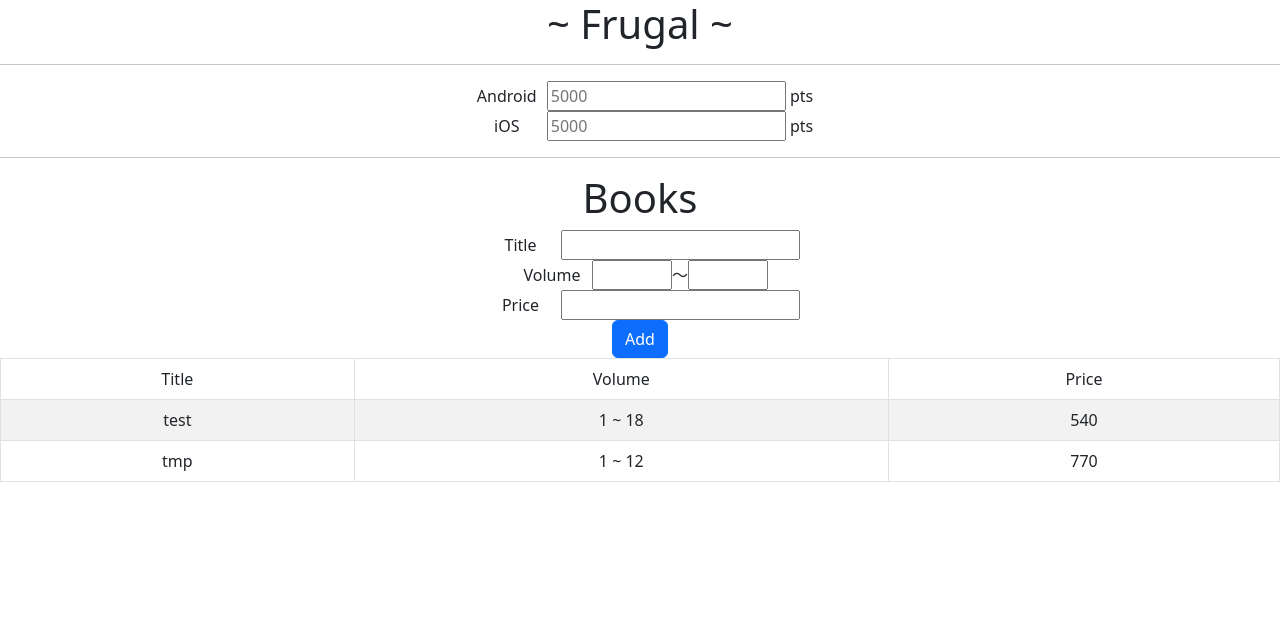
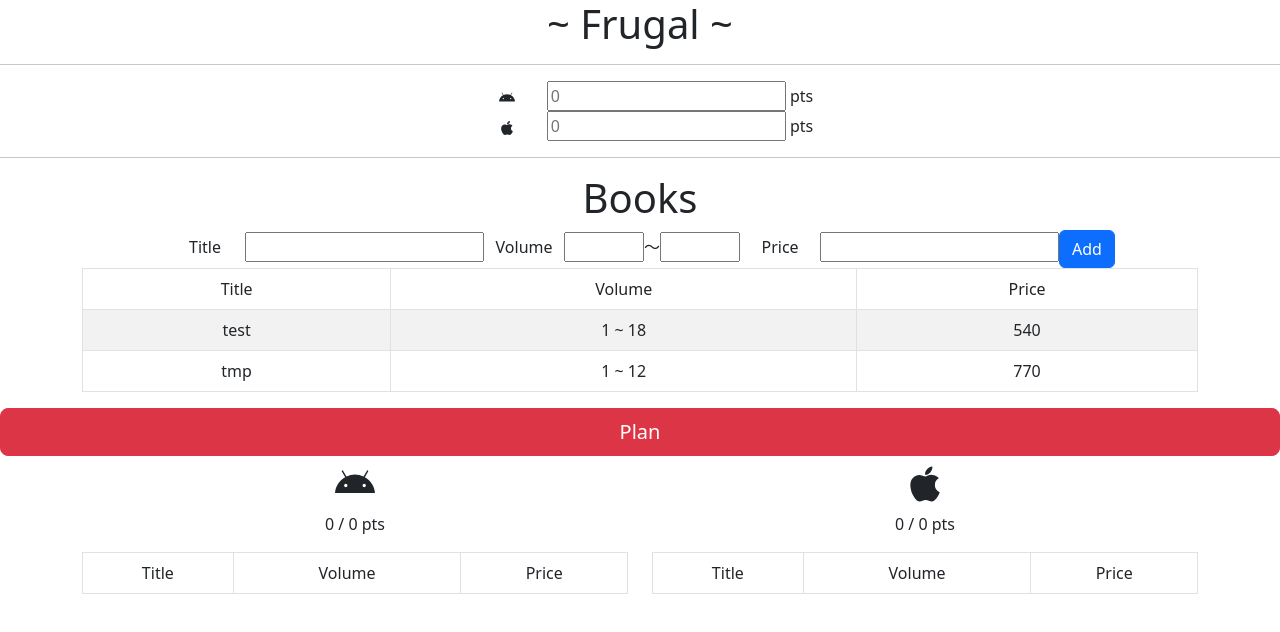
Before and after one commit to face4/Frugal, a React (Create React App) app: page / in a window 1280 px wide. Shown: the top 632 px of the page. Built offline with nearby package versions, Linux system fonts and the light colour scheme.

Commit message:
雛形大体完成

```diff
--- a/package.json
+++ b/package.json
@@ -10,6 +10,7 @@
     "react": "^18.2.0",
     "react-bootstrap": "^2.4.0",
     "react-dom": "^18.2.0",
+    "react-icons": "^4.4.0",
     "react-scripts": "5.0.1",
     "web-vitals": "^2.1.4"
   },
--- a/src/App.js
+++ b/src/App.js
@@ -2,7 +2,8 @@ import './App.css';
 import Title from './Title';
 import PointForms from './PointForms';
 import Books from './Books'
-import BooksProvider from './BooksProvider';
+import Executor from './Executor';
+import Results from './Results';
 
 function App() {
   return (
@@ -13,9 +14,11 @@ function App() {
       <PointForms />
       <hr />
 
-      <BooksProvider>
-        <Books />
-      </BooksProvider>
+      <Books />
+
+      <Executor />
+
+      <Results />
     </div>
   );
 }
--- a/src/BookForm.js
+++ b/src/BookForm.js
@@ -20,7 +20,6 @@ export default function BookForm({ updateBooks }) {
                 type="text"
                 onChange={event => setBook({ ...book, title: event.target.value })}
             />
-            <br />
 
             <span><label>Volume</label></span>
             <input
@@ -29,19 +28,18 @@ export default function BookForm({ updateBooks }) {
                 onChange={event => setBook({ ...book, from: event.target.value })}
             />
 
-            <label>〜<input
+            <label>〜</label>
+            <input
                 type="number"
                 className="volume"
                 onChange={event => setBook({ ...book, to: event.target.value })}
-            /></label>
-            <br />
+            />
 
             <span><label>Price</label></span>
             <input
                 type="number"
                 onChange={event => setBook({ ...book, price: event.target.value })}
             />
-            <br />
 
             <button type="submit" className="btn btn-primary">
                 Add
--- a/src/Books.js
+++ b/src/Books.js
@@ -17,7 +17,9 @@ export default function Books() {
         <>
             <h1>Books</h1>
             <BookForm updateBooks={updateBooks} />
-            <BooksTable data={books} />
+            <div className="container">
+                <BooksTable data={books} />
+            </div>
         </>
     )
 }
--- /dev/null
+++ b/src/Executor.js
@@ -0,0 +1,13 @@
+import { useContext } from "react";
+import { Button } from "react-bootstrap";
+import { BooksContext } from "./BooksProvider";
+
+export default function Executor() {
+    const { books, setBooks } = useContext(BooksContext);
+
+    return (
+        <div className="d-grid gap-2">
+            <Button variant="danger" size="lg" onClick={() => setBooks([])}>Plan</Button>
+        </div>
+    );
+}
--- a/src/PointForm.js
+++ b/src/PointForm.js
@@ -1,11 +1,13 @@
+import { FaAndroid, FaApple } from 'react-icons/fa';
+
 export default function PointForm({ os }) {
     return (
         <form>
-            <span><label>{os}</label></span>
+            <span><label>{os === "Android" ? <FaAndroid /> : <FaApple />}</label></span>
             <input
                 type="number"
                 name={os}
-                placeholder={5000} /> pts
+                placeholder={0} /> pts
         </form>
     );
 }
--- /dev/null
+++ b/src/Result.js
@@ -0,0 +1,12 @@
+import { FaAndroid, FaApple } from "react-icons/fa";
+import BooksTable from "./BooksTable";
+
+export default function Result({ os, data }) {
+    return (
+        <>
+            <h1>{os === "Android" ? <FaAndroid /> : <FaApple />}</h1>
+            <p>0 / 0 pts</p>
+            <BooksTable data={data} />
+        </>
+    );
+}
--- /dev/null
+++ b/src/Results.js
@@ -0,0 +1,17 @@
+import { Col, Container, Row } from "react-bootstrap";
+import Result from "./Result";
+
+export default function Results() {
+    return (
+        <Container>
+            <Row>
+                <Col>
+                    <Result os="Android" data={[]}/>
+                </Col>
+                <Col>
+                    <Result os="iOS" data={[]}/>
+                </Col>
+            </Row>
+        </Container>
+    )
+}
--- a/src/index.js
+++ b/src/index.js
@@ -4,12 +4,15 @@ import './index.css';
 import 'bootstrap/dist/css/bootstrap.min.css';
 import App from './App';
 import reportWebVitals from './reportWebVitals';
+import BooksProvider from './BooksProvider';
 
 const root = ReactDOM.createRoot(document.getElementById('root'));
 root.render(
-  <React.StrictMode>
-    <App />
-  </React.StrictMode>
+  <BooksProvider>
+    <React.StrictMode>
+      <App />
+    </React.StrictMode>
+  </BooksProvider>
 );
 
 // If you want to start measuring performance in your app, pass a function
```
Also changed, not shown: 8 other files (tests, documents, lock files or other folders).
